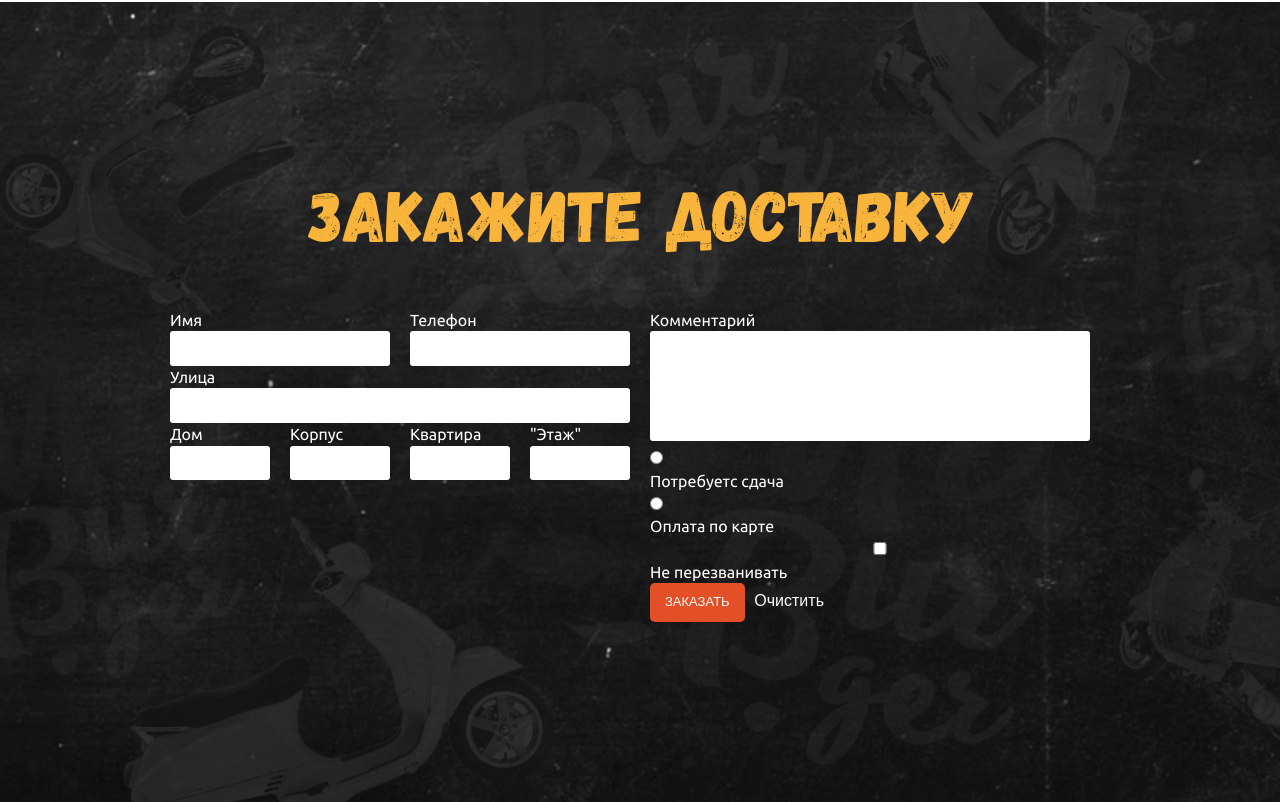
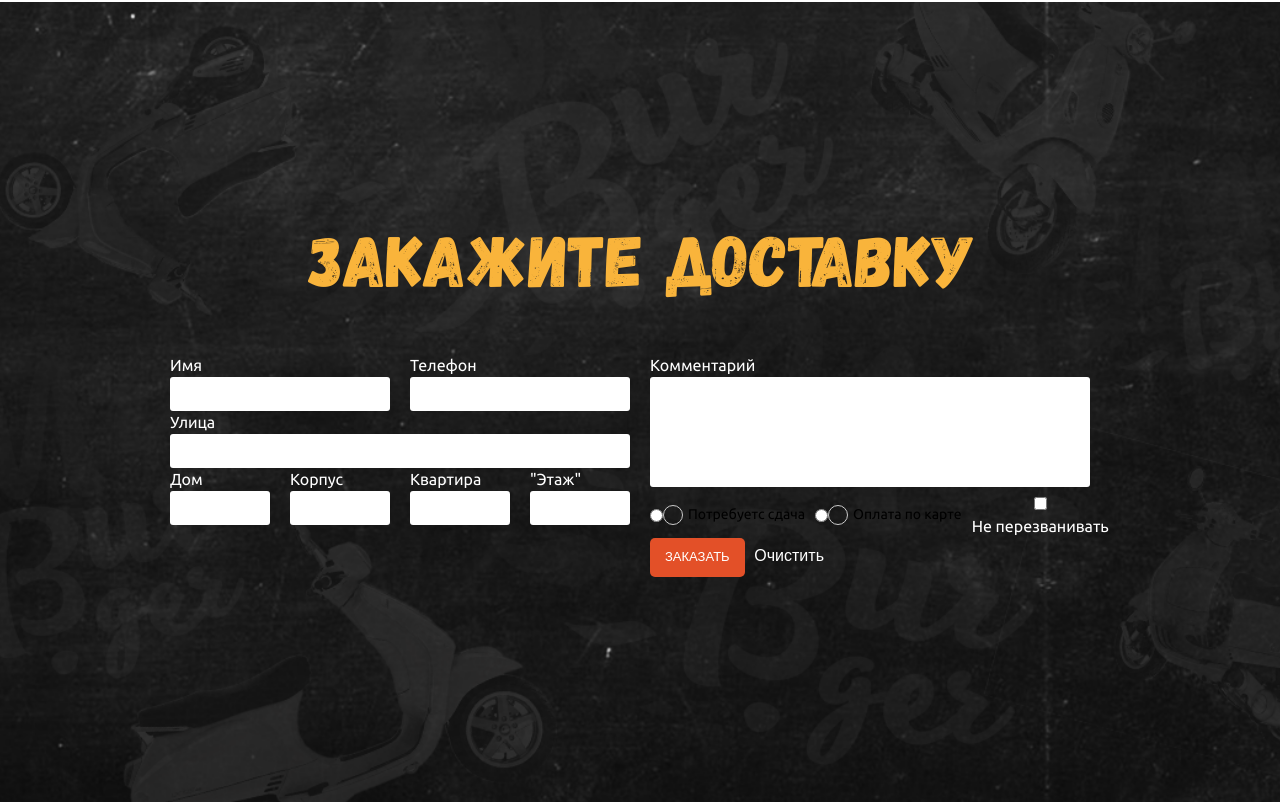
Before and after one commit to jjlia/burgers, a website: page index.html in a window 1280 px wide. Shown: the part 2248-3050 px from the top of the page. Drawn offline with nearby package versions, Linux system fonts and the light colour scheme; files that its build step writes are made by us from their sources.

Commit message:
стилизовала радио кнопки

```diff
--- a/css/blocks/_form.scss
+++ b/css/blocks/_form.scss
@@ -37,3 +37,56 @@
       height: 110px;
     }
   }
+
+  .form__block-radio {
+    display: flex;
+}
+.form__radio-content {
+    display: flex;
+    align-items: center;
+}
+
+.form__block-desc {
+    display: flex;
+    color: #000;
+    font-size: 14px;
+    font-weight: 300;
+    margin-right: 10px;
+    cursor: pointer;
+}
+.form__radio-foto {
+    opacity: 0;
+    position: absolute;
+}
+
+.form__radio-btn {
+    display: flex;
+  justify-content: center;
+  align-items: center;
+  width: 20px;
+  height: 20px;
+  border-radius: 50%;
+  border: 1px solid #cbcbcb;
+  margin-right: 5px;
+  outline: none;
+}
+.form__radio-btn:after {
+  content: "";
+  width: 8px;
+  height: 8px;
+  border-radius: 50%;
+  background-color: #ec1e79;
+  opacity: 0;
+}
+
+.form__radio-foto:checked + .form__radio-content .form__radio-text {
+    color: #ec1e79;
+  }
+
+  .form__radio-foto:checked + .form__radio-content .form__radio-btn {
+    border: 1px solid #ec1e79;
+  }
+
+  .form__radio-foto:checked + .form__radio-content .form__radio-btn:after {
+    opacity: 1;
+  }
```
